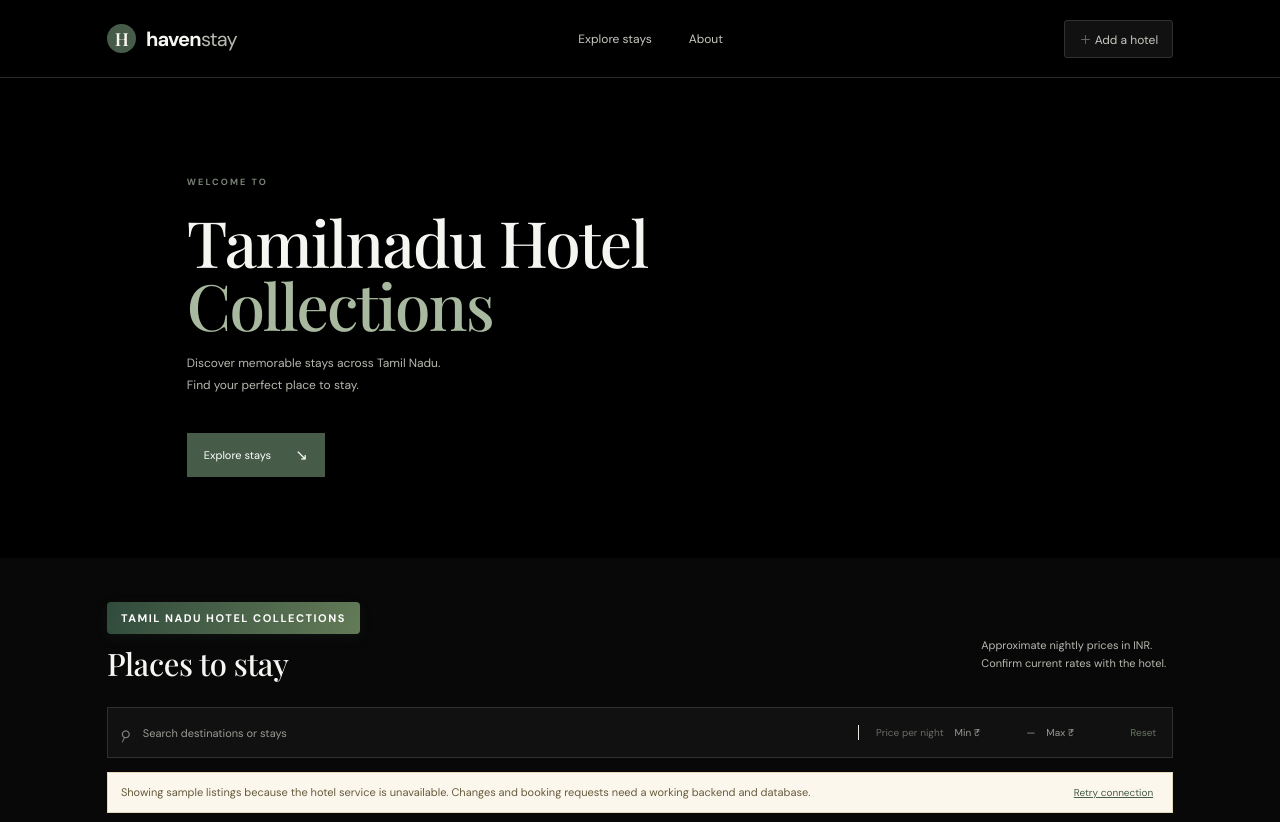
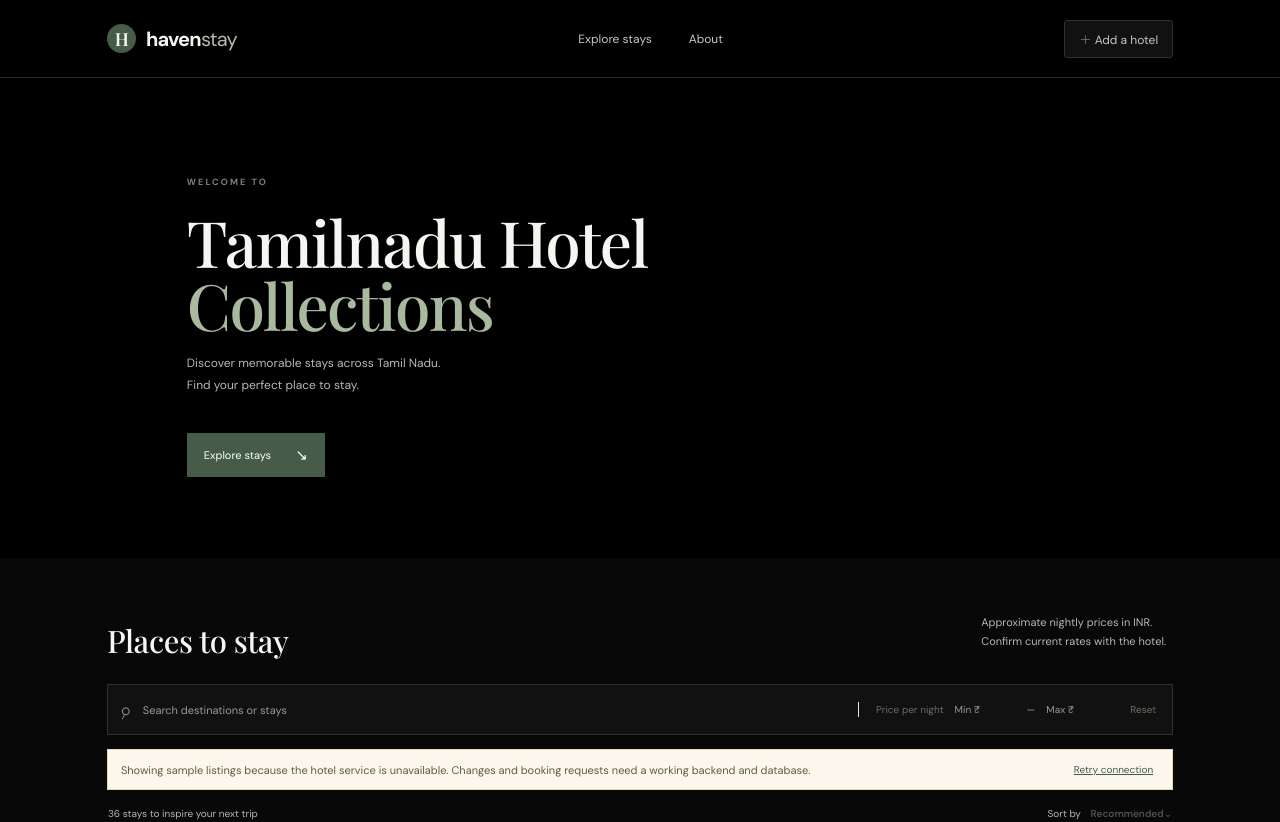
Before and after one commit to sridharshinirevathi-sketch/hotel-management, a React (Vite) app: page / in a window 1280 px wide. Shown: the top 822 px of the page. Built offline with nearby package versions, Linux system fonts and the light colour scheme; no server answers; a web font is replaced by a local one.

Commit message:
Remove the extra text

```diff
--- a/src/App.jsx
+++ b/src/App.jsx
@@ -45,7 +45,7 @@ function Home() {
   const updateFilter = (setter) => (event) => setter(event.target.value)
   return <><Helmet><title>Tamilnadu Hotel Collections | Havenstay</title><meta name="description" content="Browse hotel collections and find memorable stays across Tamil Nadu." /></Helmet><main>
     <section className="hero"><div className="hero-copy"><span className="eyebrow">WELCOME TO</span><h1>Tamilnadu Hotel<br /><em>Collections</em></h1><p>Discover memorable stays across Tamil Nadu.<br />Find your perfect place to stay.</p><a href="#stays" className="hero-button">Explore stays <span>↘</span></a></div></section>
-    <section className="listing" id="stays"><div className="section-head"><div><span className="collection-badge">TAMIL NADU HOTEL COLLECTIONS</span><h2>Places to stay</h2></div><p>Approximate nightly prices in INR.<br />Confirm current rates with the hotel.</p></div>
+    <section className="listing" id="stays"><div className="section-head"><div><h2>Places to stay</h2></div><p>Approximate nightly prices in INR.<br />Confirm current rates with the hotel.</p></div>
       <div className="filters"><label className="search-box"><span>⌕</span><input value={query} onChange={updateFilter(setQuery)} placeholder="Search destinations or stays" aria-label="Search hotels by name or location" /></label><div className="price-filter"><span>Price per night</span><label><span className="sr-only">Minimum price</span><input type="number" min="0" value={min} onChange={updateFilter(setMin)} placeholder="Min ₹" /></label><span className="price-dash">—</span><label><span className="sr-only">Maximum price</span><input type="number" min="0" value={max} onChange={updateFilter(setMax)} placeholder="Max ₹" /></label></div><button className="filter-reset" onClick={() => { setQuery(''); setMin(''); setMax('') }}>Reset</button></div>
       {status === 'failed' && hotels.length > 0 && <div className="service-notice" role="alert"><span>Showing sample listings because the hotel service is unavailable. Changes and booking requests need a working backend and database.</span><button onClick={() => dispatch(fetchHotels())}>Retry connection</button></div>}
       <div className="results-line"><span>{filtered.length} stays to inspire your next trip</span><span>Sort by <strong>Recommended⌄</strong></span></div>
```
